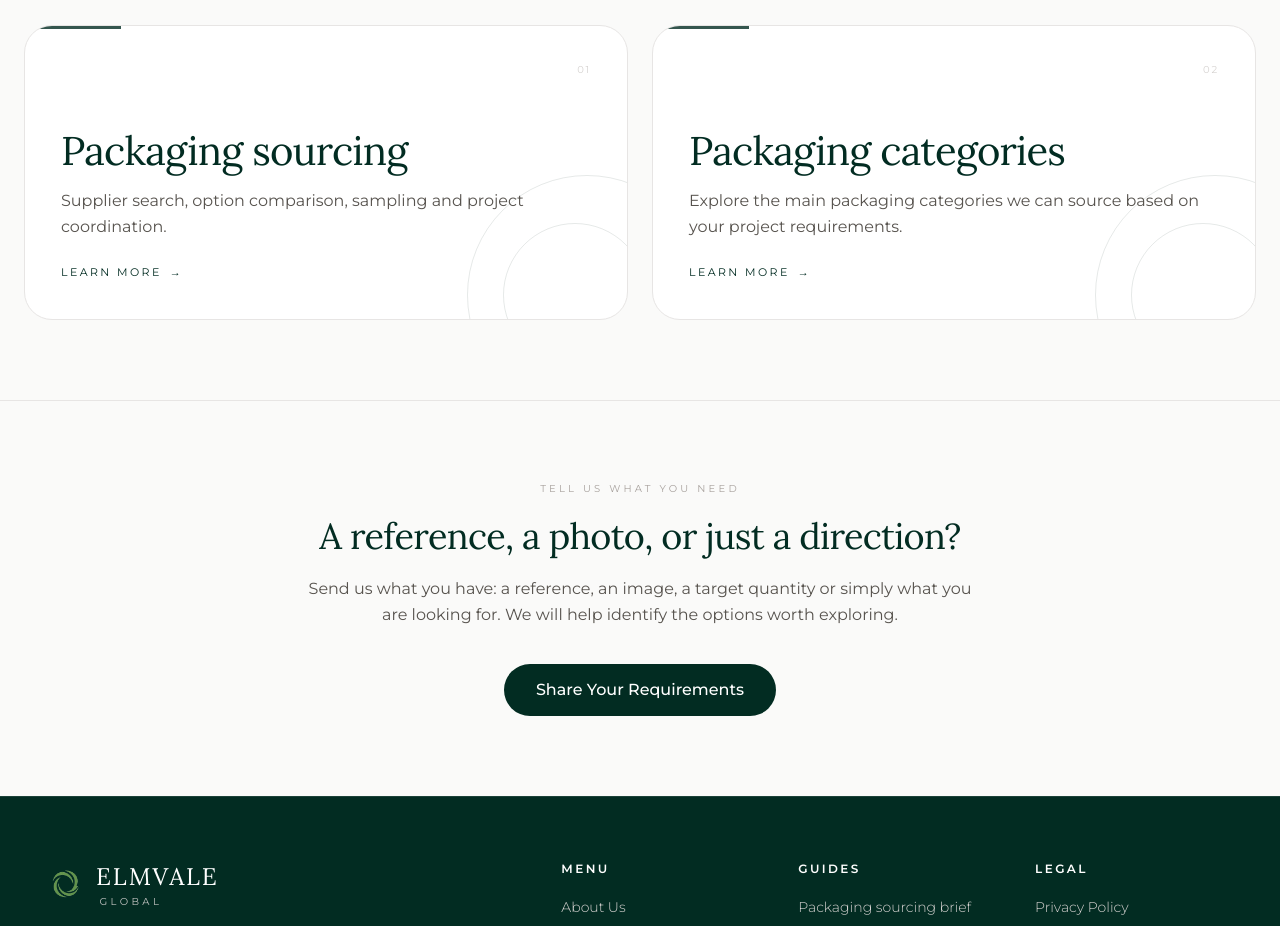
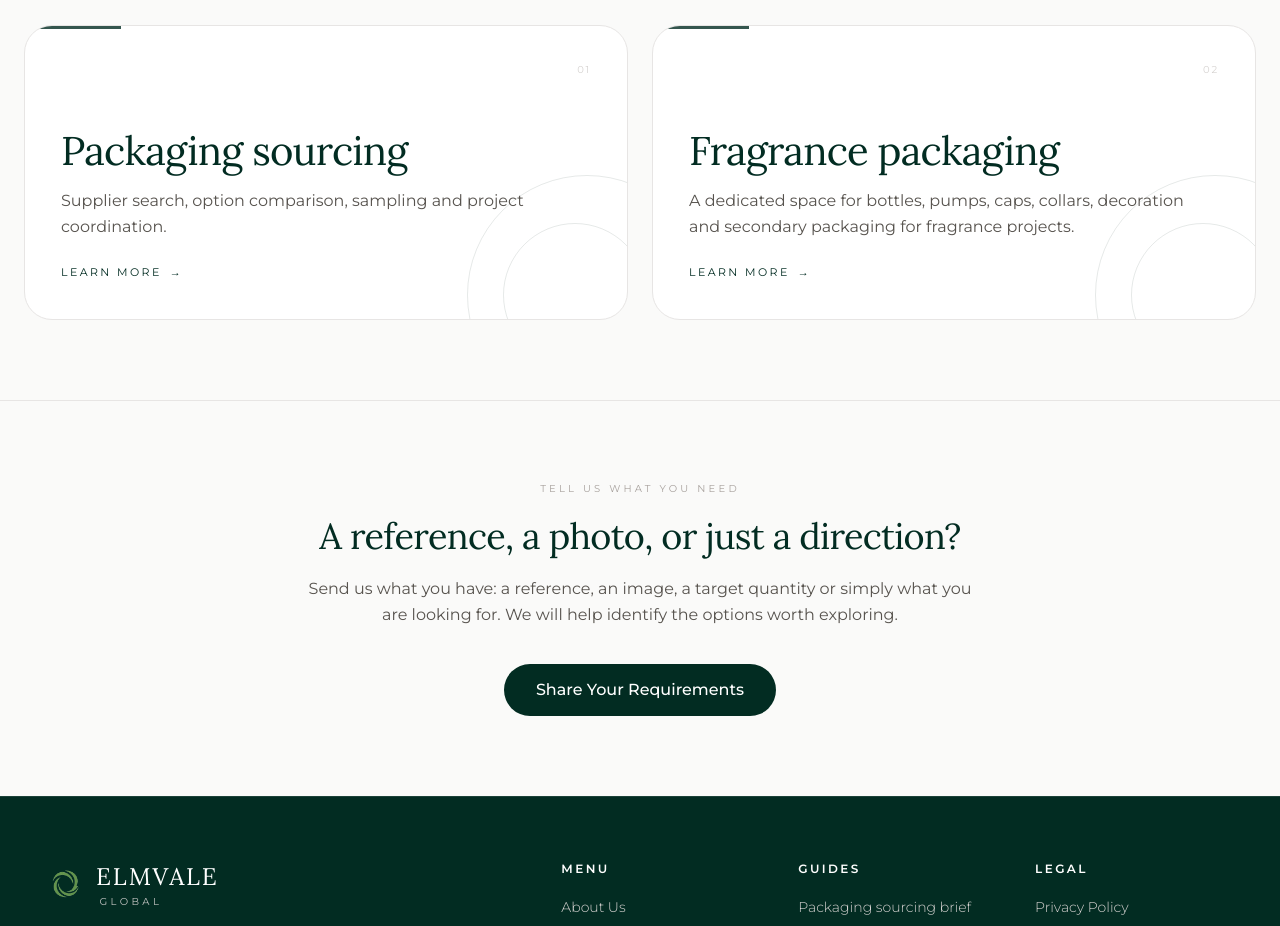
Before and after one commit to cathy6140/-Elmvale-Global-.github.io, a React (Vite) app: page / in a window 1280 px wide. Shown: the part 2800-3726 px from the top of the page. Built offline with nearby package versions, Linux system fonts and the light colour scheme.

Commit message:
Restore src/pages/Home.tsx while keeping fragrance page live

```diff
--- a/src/pages/Home.tsx
+++ b/src/pages/Home.tsx
@@ -38,7 +38,7 @@ const Home: React.FC = () => {
           desc: "Flacons verre, pompes, capots, cols, décorations, coffrets et développements sur mesure.",
           image: "/Image ChatGPT 22 oct. 2026 à 16_24_38-3.png",
           alt: "Packaging parfum avec flacons et composants",
-          to: "/products",
+          to: "/fragrance-packaging",
         },
         {
           title: "Coordination de projet",
@@ -61,7 +61,7 @@ const Home: React.FC = () => {
           desc: "Glass bottles, pumps, caps, collars, decoration, boxes and custom development.",
           image: "/Image ChatGPT 22 oct. 2026 à 16_24_38-3.png",
           alt: "Fragrance packaging with perfume bottles and components",
-          to: "/products",
+          to: "/fragrance-packaging",
         },
         {
           title: "Project coordination",
@@ -118,9 +118,9 @@ const Home: React.FC = () => {
           to: "/sourcing",
         },
         {
-          title: "Catégories de packaging",
-          desc: "Explorez les principales catégories de packaging que nous pouvons sourcer selon votre projet.",
-          to: "/products",
+          title: "Packaging parfum",
+          desc: "Un espace dédié aux flacons, pompes, capots, cols, décorations et packaging secondaire pour projets fragrance.",
+          to: "/fragrance-packaging",
         },
       ]
     : [
@@ -130,9 +130,9 @@ const Home: React.FC = () => {
           to: "/sourcing",
         },
         {
-          title: "Packaging categories",
-          desc: "Explore the main packaging categories we can source based on your project requirements.",
-          to: "/products",
+          title: "Fragrance packaging",
+          desc: "A dedicated space for bottles, pumps, caps, collars, decoration and secondary packaging for fragrance projects.",
+          to: "/fragrance-packaging",
         },
       ];
 
```
